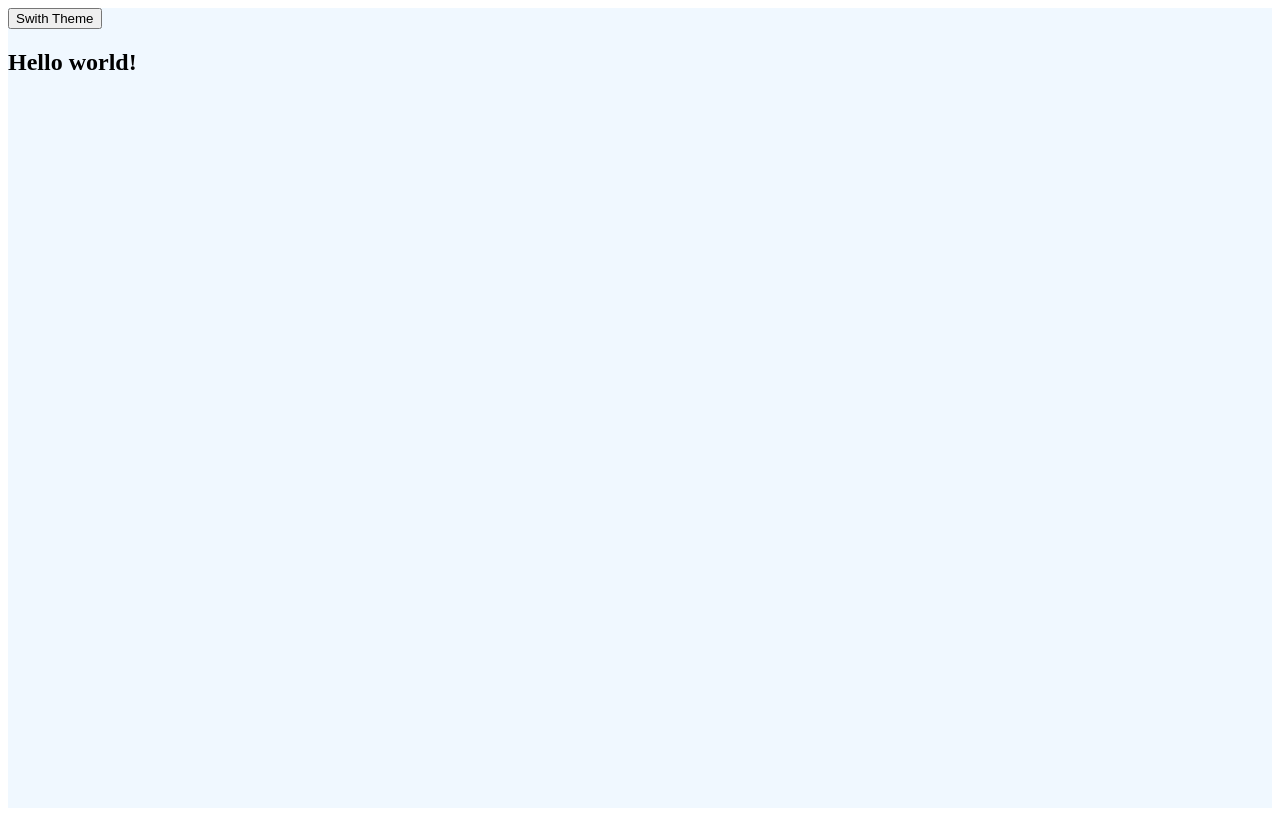
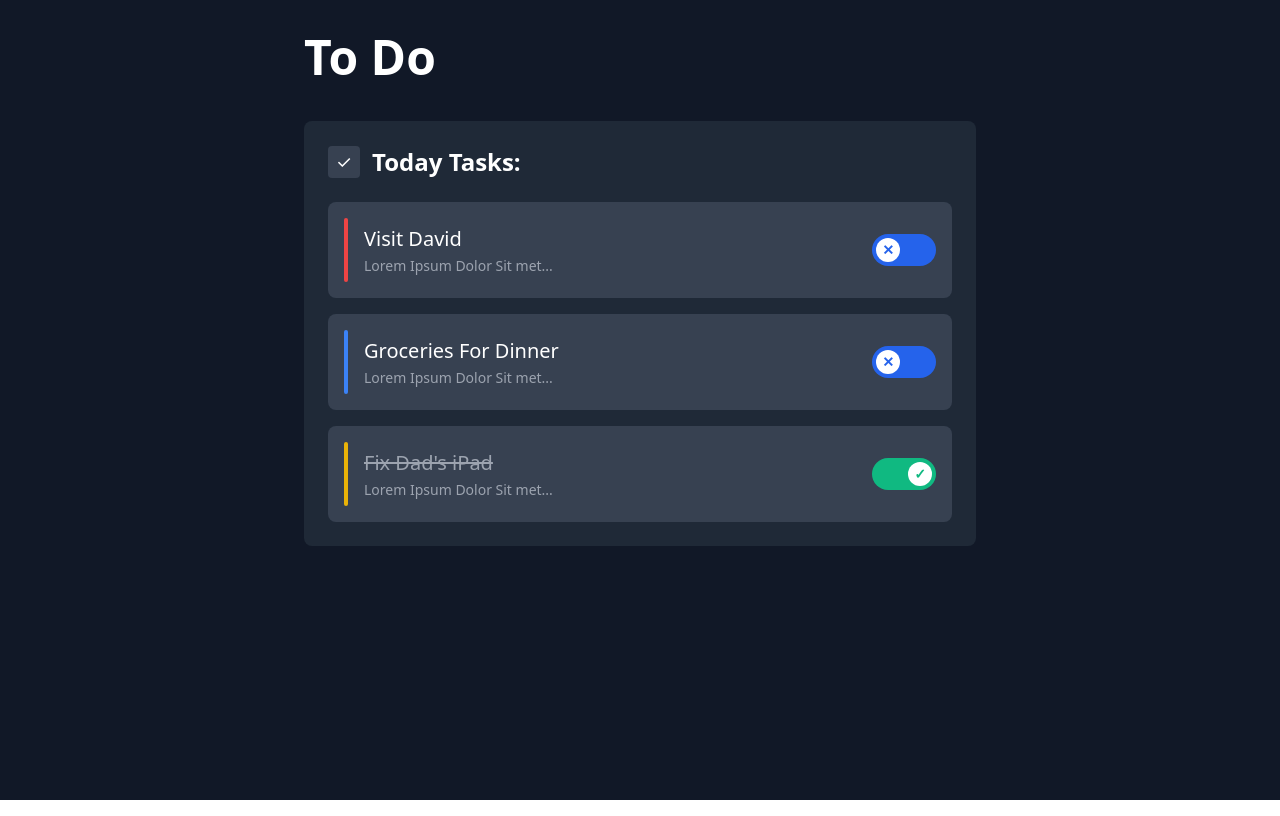
Before and after one commit to MishaPetrovskui/React-Class, a React (Create React App) app: page / in a window 1280 px wide. Built offline with nearby package versions, Linux system fonts and the light colour scheme.

Commit message:
created to do switch

```diff
--- a/src/App.js
+++ b/src/App.js
@@ -1,28 +1,84 @@
 import "./styles.css";
 import { useState } from "react";
 
-function ThemeSwitch({ onClick }) {
-  return <button onClick={onClick}>Swith Theme</button>;
+function ToggleButton({ isCompleted, onClick }) {
+  return (
+    <button
+      onClick={onClick}
+      className={isCompleted ? "toggle-btn completed" : "toggle-btn active"}
+    >
+      <div
+        className={isCompleted ? "toggle-circle right" : "toggle-circle left"}
+      >
+        {isCompleted ? (
+          <span className="icon-check">✓</span>
+        ) : (
+          <span className="icon-cross">✕</span>
+        )}
+      </div>
+    </button>
+  );
+}
+
+function TaskItem({ title, description, color, completed, onToggle }) {
+  return (
+    <div className="task-item">
+      <div className={`color-bar ${color}`} />
+
+      <div className="task-content">
+        <h3 className={completed ? "task-title completed" : "task-title"}>
+          {title}
+        </h3>
+        <p className="task-description">{description}</p>
+      </div>
+
+      <ToggleButton isCompleted={completed} onClick={onToggle} />
+    </div>
+  );
 }
 
 export default function App() {
-  const [theme, setTheme] = useState("darkTheme");
+  const [task1, setTask1] = useState(false);
+  const [task2, setTask2] = useState(false);
+  const [task3, setTask3] = useState(true);
+
   return (
-    <>
-      <main className={theme}>
-        <ThemeSwitch
-          onClick={() =>
-            setTheme(
-              theme === "theme1"
-                ? "theme2"
-                : theme === "theme2"
-                ? "theme3"
-                : "theme1"
-            )
-          }
-        />
-        <h2>Hello world!</h2>
-      </main>
-    </>
+    <div className="app">
+      <div className="container">
+        <div className="header">
+          <h1 className="main-title">To Do</h1>
+        </div>
+        <div className="tasks-container">
+          <div className="tasks-header">
+            <div className="check-box">✓</div>
+            <h2 className="tasks-title">Today Tasks:</h2>
+          </div>
+
+          <div className="task-list">
+            <TaskItem
+              title="Visit David"
+              description="Lorem Ipsum Dolor Sit met..."
+              color="red"
+              completed={task1}
+              onToggle={() => setTask1(!task1)}
+            />
+            <TaskItem
+              title="Groceries For Dinner"
+              description="Lorem Ipsum Dolor Sit met..."
+              color="blue"
+              completed={task2}
+              onToggle={() => setTask2(!task2)}
+            />
+            <TaskItem
+              title="Fix Dad's iPad"
+              description="Lorem Ipsum Dolor Sit met..."
+              color="yellow"
+              completed={task3}
+              onToggle={() => setTask3(!task3)}
+            />
+          </div>
+        </div>
+      </div>
+    </div>
   );
 }
--- a/src/styles.css
+++ b/src/styles.css
@@ -1,25 +1,175 @@
-.App {
-  font-family: sans-serif;
-  text-align: center;
+* {
+  margin: 0;
+  padding: 0;
+  box-sizing: border-box;
 }
 
-main {
+.app {
   min-height: 100vh;
-  background-color: aliceblue;
-  background-color: aliceblue;
+  background-color: #111827;
+  color: white;
+  padding: 24px;
+  font-family: system-ui, -apple-system, sans-serif;
 }
 
-main.theme1 {
-  background-color: aliceblue;
-  color: #000;
+.container {
+  max-width: 672px;
+  margin: 0 auto;
 }
 
-main.theme2 {
-  background-color: rgb(15, 13, 13);
+.header {
+  display: flex;
+  justify-content: space-between;
+  align-items: center;
+  margin-bottom: 32px;
+}
+
+.main-title {
+  font-size: 48px;
+  font-weight: bold;
+}
+
+.settings-btn {
+  background: none;
+  border: none;
+  color: #9ca3af;
+  cursor: pointer;
+  padding: 0;
+  font-size: 32px;
+  transition: color 0.3s;
+}
+
+.settings-btn:hover {
   color: white;
 }
 
-main.theme3 {
-  background-color: #1e3a8a;
-  color: #e5e7eb;
+.tasks-container {
+  background-color: #1f2937;
+  border-radius: 8px;
+  padding: 24px;
 }
+
+.tasks-header {
+  display: flex;
+  align-items: center;
+  gap: 12px;
+  margin-bottom: 24px;
+}
+
+.check-box {
+  width: 32px;
+  height: 32px;
+  background-color: #374151;
+  border-radius: 4px;
+  display: flex;
+  align-items: center;
+  justify-content: center;
+  font-size: 18px;
+}
+
+.tasks-title {
+  font-size: 24px;
+  font-weight: 600;
+}
+
+.task-list {
+  display: flex;
+  flex-direction: column;
+  gap: 16px;
+}
+
+.task-item {
+  display: flex;
+  align-items: center;
+  gap: 16px;
+  background-color: #374151;
+  border-radius: 8px;
+  padding: 16px;
+}
+
+.color-bar {
+  width: 4px;
+  height: 64px;
+  border-radius: 4px;
+}
+
+.color-bar.red {
+  background-color: #ef4444;
+}
+
+.color-bar.blue {
+  background-color: #3b82f6;
+}
+
+.color-bar.yellow {
+  background-color: #eab308;
+}
+
+.task-content {
+  flex: 1;
+}
+
+.task-title {
+  font-size: 20px;
+  font-weight: 500;
+  margin-bottom: 4px;
+}
+
+.task-title.completed {
+  text-decoration: line-through;
+  color: #9ca3af;
+}
+
+.task-description {
+  color: #9ca3af;
+  font-size: 14px;
+}
+
+.toggle-btn {
+  position: relative;
+  width: 64px;
+  height: 32px;
+  border-radius: 9999px;
+  border: none;
+  cursor: pointer;
+  transition: background-color 0.3s;
+}
+
+.toggle-btn.active {
+  background-color: #2563eb;
+}
+
+.toggle-btn.completed {
+  background-color: #10b981;
+}
+
+.toggle-circle {
+  position: absolute;
+  top: 4px;
+  width: 24px;
+  height: 24px;
+  background-color: white;
+  border-radius: 50%;
+  transition: left 0.3s;
+  display: flex;
+  align-items: center;
+  justify-content: center;
+  font-size: 14px;
+  font-weight: bold;
+}
+
+.toggle-circle.left {
+  left: 4px;
+}
+
+.toggle-circle.right {
+  left: 36px;
+}
+
+.icon-check {
+  color: #10b981;
+}
+
+.icon-cross {
+  color: #2563eb;
+}
```
